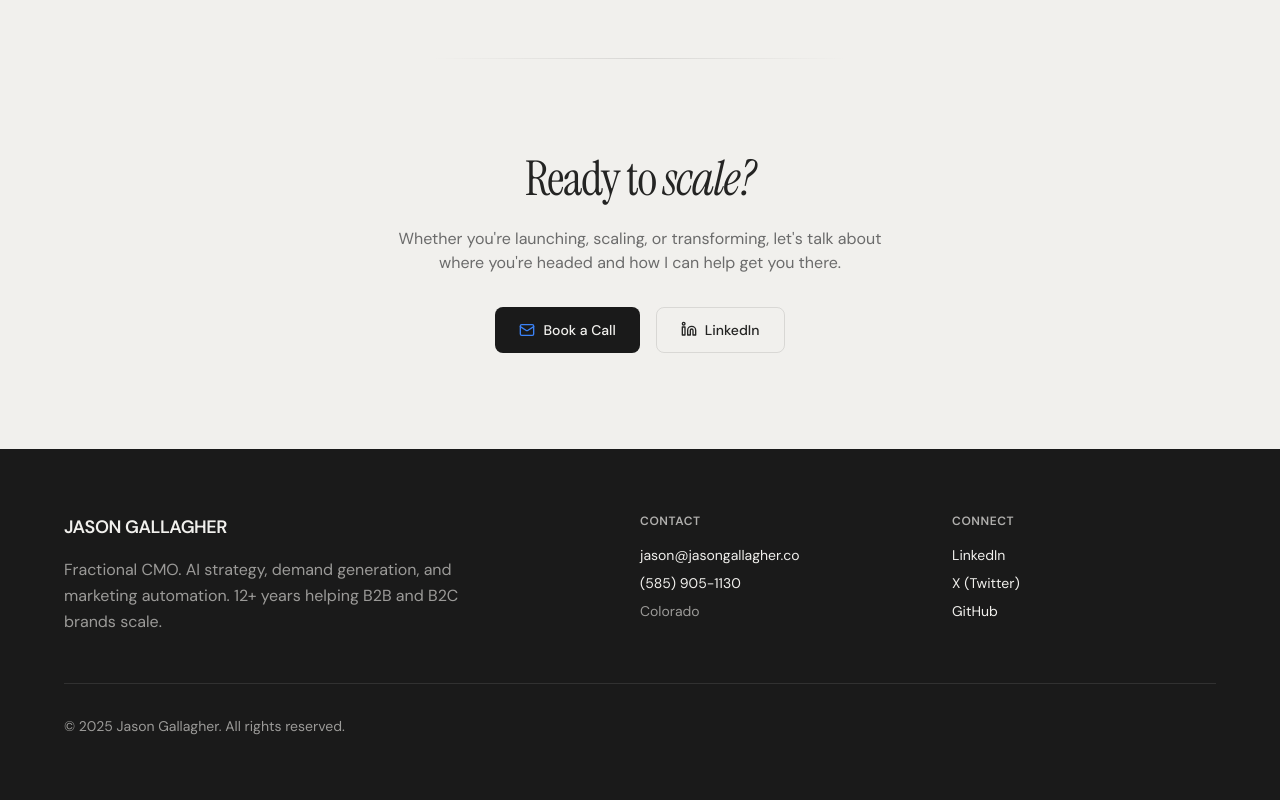
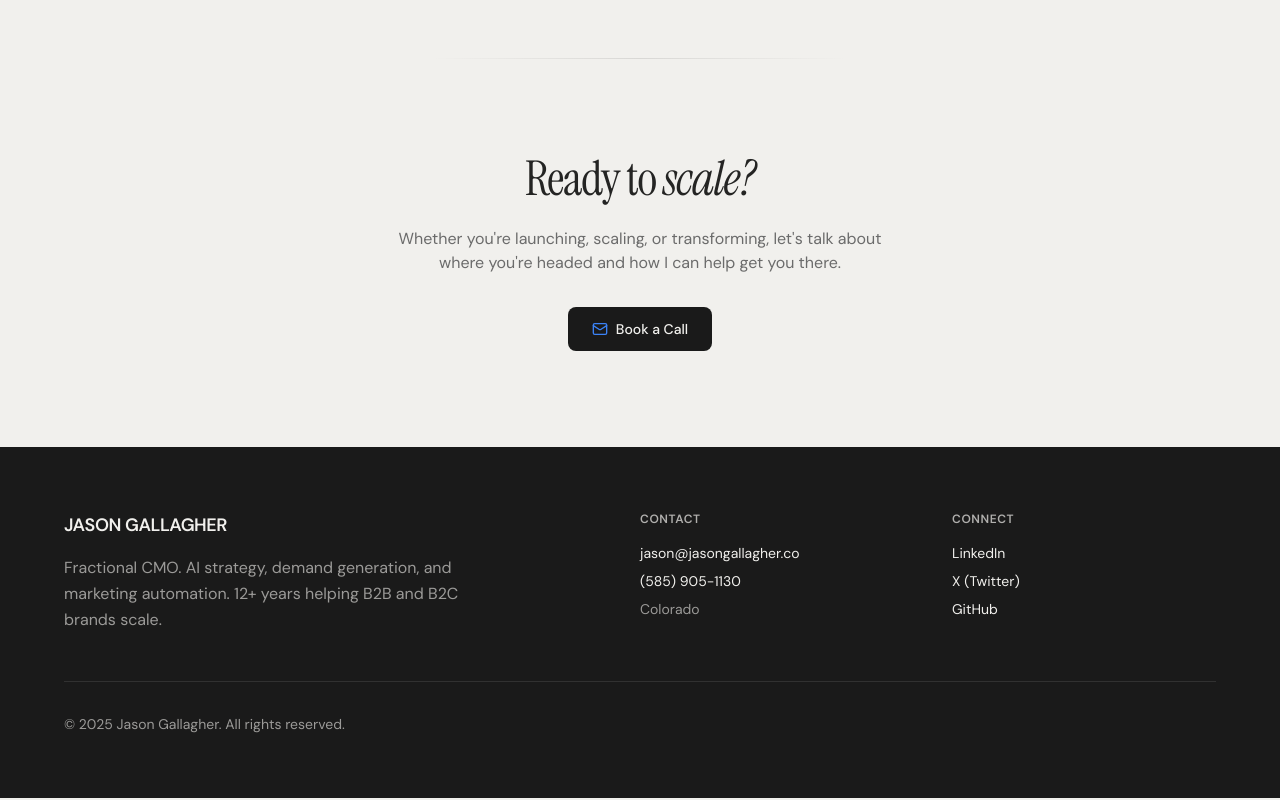
Before and after one commit to JsonGallagher/jason-gallagher-portfolio, a React (Vite) app: page / in a window 1280 px wide. Shown: the part 6650-7450 px from the top of the page. Built offline with nearby package versions, Linux system fonts and the light colour scheme.

Commit message:
Added calendly link

```diff
--- a/src/components/CTA.jsx
+++ b/src/components/CTA.jsx
@@ -24,18 +24,12 @@ export default function CTA() {
         </p>
 
         <div className="flex flex-wrap justify-center gap-4">
-          <a href="mailto:jason@jasongallagher.co" className="btn btn-primary">
+          <a
+            href="https://calendly.com/jasongallagher/130-minute-chat"
+            className="btn btn-primary"
+          >
             <Mail className="w-4 h-4 text-blue-500" />
             Book a Call
-          </a>
-          <a
-            href="https://linkedin.com/in/jsongallagher"
-            target="_blank"
-            rel="noopener noreferrer"
-            className="btn btn-secondary"
-          >
-            <Linkedin className="w-4 h-4 -translate-y-px" />
-            LinkedIn
           </a>
         </div>
       </motion.div>
--- a/src/components/Hero.jsx
+++ b/src/components/Hero.jsx
@@ -68,8 +68,8 @@ export default function Hero() {
         transition={{ duration: 0.6, delay: 0.2 }}
         className="text-lg md:text-xl text-text-secondary dark:text-text-light/80 max-w-2xl mb-8 leading-relaxed"
       >
-        AI strategy, demand generation, and marketing automation.
-        Senior marketing leadership without the full-time commitment.
+        AI strategy, demand generation, and marketing automation. Senior
+        marketing leadership without the full-time commitment.
         <span className="block mt-2">
           From funded startups to PE-backed SMBs, I help businesses build
           marketing that drives revenue.
@@ -83,7 +83,10 @@ export default function Hero() {
         transition={{ duration: 0.6, delay: 0.3 }}
         className="flex flex-wrap justify-center gap-4 mb-14"
       >
-        <a href="mailto:jason@jasongallagher.co" className="btn btn-primary">
+        <a
+          href="https://calendly.com/jasongallagher/130-minute-chat"
+          className="btn btn-primary"
+        >
           <Mail className="w-4 h-4 text-blue-500" />
           Book a Call
         </a>
```
